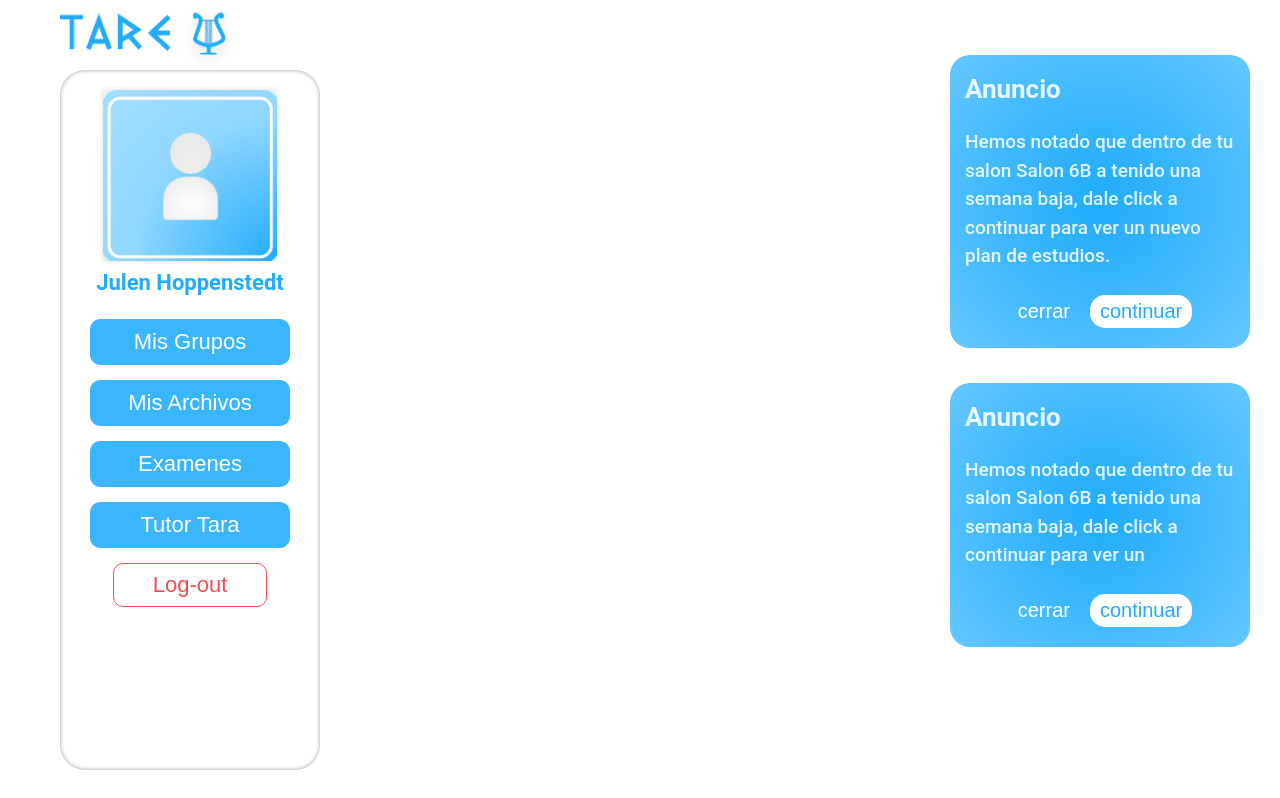
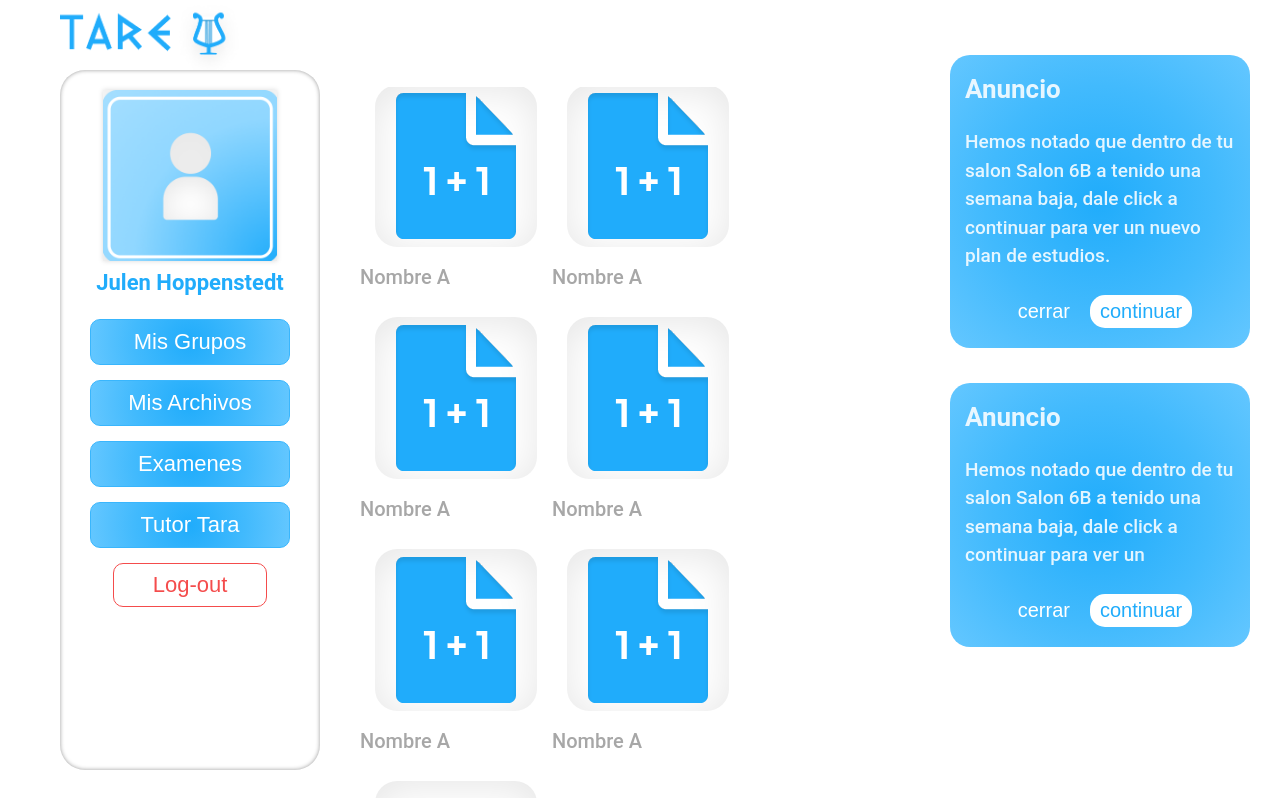
Before and after one commit to monicasoberon/hack_scrumMasters, a React (Vite) app in the folder tare/: page /MisExamenes in a window 1280 px wide. Shown: the top 798 px of the page. Built offline with nearby package versions, Linux system fonts and the light colour scheme.

Commit message:
Añadiendo ruta de tutor y archivos

```diff
--- a/tare/src/App.jsx
+++ b/tare/src/App.jsx
@@ -4,6 +4,8 @@ import Navbar from "./components/Navbar/Navbar";
 import Header from "./components/Header/Header";
 import Anuncios from './components/Anuncios/Anuncios';
 import MisArchivos from './pages/MisArchivos/MisArchivos';
+import MisExamenes from './pages/MisExamenes/MisExamenes';
+import TutorTara from './pages/TutorTara/TutorTara';
 import Grupos from './pages/Grupos/GruposPage';
 
 import './App.css';
@@ -18,6 +20,8 @@ const App = () => {
           <Routes>
             <Route path="/Grupos" element={<Grupos />} />
             <Route path="/MisArchivos" element={<MisArchivos />} />
+            <Route path="/MisExamenes" element={<MisExamenes />} />
+            <Route path="/TutorTara" element={<TutorTara />} />
           </Routes>
         </div>
         <Anuncios />
--- a/tare/src/components/Navbar/Navbar.css
+++ b/tare/src/components/Navbar/Navbar.css
@@ -58,13 +58,14 @@
     margin: 15px 0 0 0;
     border-radius: 10px;
     border: solid 1px #39b6fd;
-    background-color: #39b6fd;
     font-size: 22px;
     cursor: pointer;
     color: white;
+    background: radial-gradient(circle, #20ACFB 0%, #42BAFD 55%, #64C7FF 100%);
 }
 
 .sidebar-link:hover {
+    background: none;
     background-color: #ffffff;
     color: #39b6fd;
 }
--- a/tare/src/components/Navbar/Navbar.jsx
+++ b/tare/src/components/Navbar/Navbar.jsx
@@ -20,10 +20,10 @@ export default function Navbar({props}) {
             <NavLink to="/MisArchivos"><button className="sidebar-link">Mis Archivos</button></NavLink>
           </li>
           <li className="sidebar-link-item">
-            <NavLink to="/Grupos"><button className="sidebar-link">Examenes</button></NavLink>
+            <NavLink to="/MisExamenes"><button className="sidebar-link">Examenes</button></NavLink>
           </li>
           <li className="sidebar-link-item">
-            <NavLink to="/Grupos"><button className="sidebar-link">Tutor Tara</button></NavLink>
+            <NavLink to="/TutorTara"><button className="sidebar-link">Tutor Tara</button></NavLink>
           </li>
         </ul>
       </div>
--- /dev/null
+++ b/tare/src/components/TutorTara/TutorTara.jsx
@@ -0,0 +1,9 @@
+import React from 'react';
+
+export default function TutorTara() {
+    return (
+        <div className='tutor-tara-container'>
+            <h1>tutor tara</h1>
+        </div>
+    );
+}
--- /dev/null
+++ b/tare/src/pages/MisExamenes/MisExamenes.css
@@ -0,0 +1,5 @@
+.MisExamenes-container {
+    display: flex;
+    flex-direction: row;
+    flex-wrap: wrap;
+}
--- /dev/null
+++ b/tare/src/pages/MisExamenes/MisExamenes.jsx
@@ -0,0 +1,18 @@
+import React from 'react';
+import Archivo from '../../components/Archivos/Archivo';
+import './MisExamenes.css';
+
+
+export default function MisExamenes() {
+    return (
+        <div className='MisExamenes-container'>
+            <Archivo props={1} nombre={'Nombre A'}/>
+            <Archivo props={1} nombre={'Nombre A'}/>
+            <Archivo props={1} nombre={'Nombre A'}/>
+            <Archivo props={1} nombre={'Nombre A'}/>
+            <Archivo props={1} nombre={'Nombre A'}/>
+            <Archivo props={1} nombre={'Nombre A'}/>
+            <Archivo props={3} nombre={'Nombre A'}/>
+        </div>
+    );
+}
--- /dev/null
+++ b/tare/src/pages/TutorTara/TutorTara.jsx
@@ -0,0 +1,11 @@
+import React from 'react';
+import './TutorTara.css';
+import TutorTara from '/src/components/TutorTara/TutorTara';
+
+export default function MisExamenes() {
+    return (
+        <div className='tutor-tara-container'>
+            <TutorTara />
+        </div>
+    );
+}
```
Also changed, not shown: tare/src/components/TutorTara/TutorTara.css (added), tare/src/pages/TutorTara/TutorTara.css (added).
